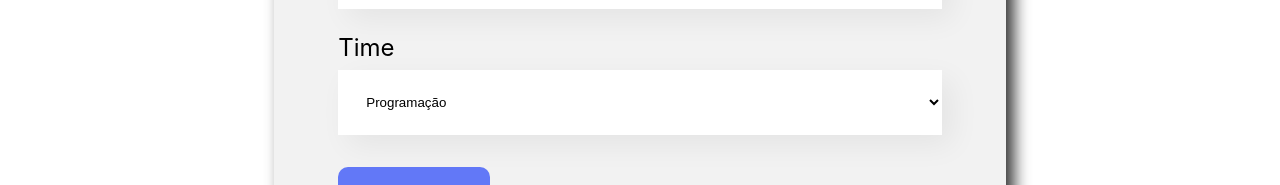
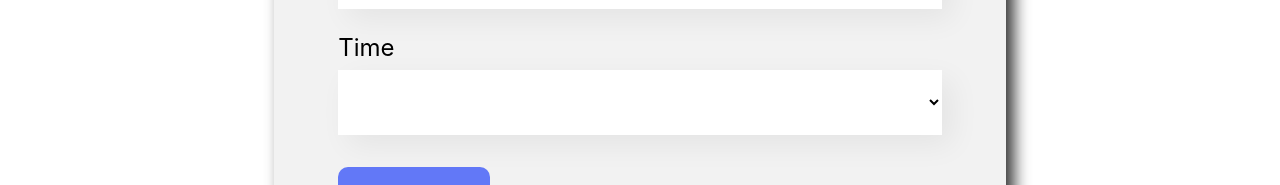
Before and after one commit to aninhafofazap/organo, a React (Create React App) app: page / in a window 1280 px wide. Shown: the part 1065-1250 px from the top of the page. Built offline with nearby package versions, Linux system fonts and the light colour scheme.

Commit message:
Retirando os bugs

```diff
--- a/src/App.js
+++ b/src/App.js
@@ -46,8 +46,6 @@
   const [colaboradores, setColaboradores] = useState([]);
 
   const aoNovoColaboradorAdicionado = (colaborador) => {
-    console.log(colaborador);
-
     setColaboradores([...colaboradores, colaborador]);
   };
 
@@ -71,7 +69,6 @@
           )}
         />
       ))}
-
       <Rodape />
     </div>
   );
--- a/src/Componentes/Colaborador/index.js
+++ b/src/Componentes/Colaborador/index.js
@@ -1,9 +1,9 @@
 import "./Colaborador.css";
 
-const Colaborador = ({ nome, imagem, cargo }) => {
+const Colaborador = ({ nome, imagem, cargo, corDeFundo }) => {
   return (
     <div className="colaborador">
-      <div className="cabecalho">
+      <div className="cabecalho" style={{ backgroundColor: corDeFundo }}>
         <img src={imagem} alt={nome} />
       </div>
       <div className="rodape">
--- a/src/Componentes/ListaSuspensa/index.js
+++ b/src/Componentes/ListaSuspensa/index.js
@@ -7,8 +7,9 @@
       <select
         onChange={(evento) => props.aoAlterado(evento.target.value)}
         required={props.obrigatorio}
-        value={props.value}
+        value={props.valor}
       >
+        <option value=""></option>
         {props.itens.map((item) => {
           return <option key={item}>{item}</option>;
         })}
--- a/src/Componentes/Time/index.js
+++ b/src/Componentes/Time/index.js
@@ -4,7 +4,7 @@
 const Time = (props) => {
   return (
     // Outra opçao para chamar o props
-    // const css = backgroundColor: props.corSecundaria
+    // const css = {backgroundColor: props.corSecundaria}
 
     props.colaboradores.length > 0 && (
       <section
@@ -15,6 +15,8 @@
         <div className="colaboradores">
           {props.colaboradores.map((colaborador) => (
             <Colaborador
+              corDeFundo={props.corPrimaria}
+              key={colaborador.nome}
               nome={colaborador.nome}
               cargo={colaborador.cargo}
               imagem={colaborador.imagem}
```
